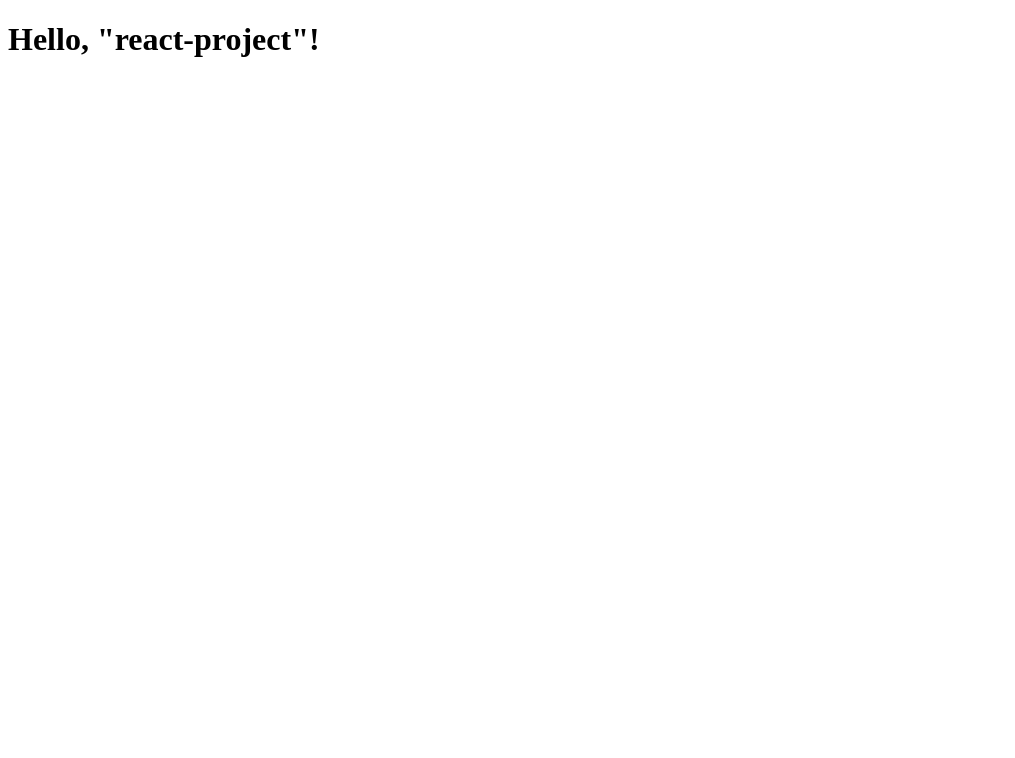
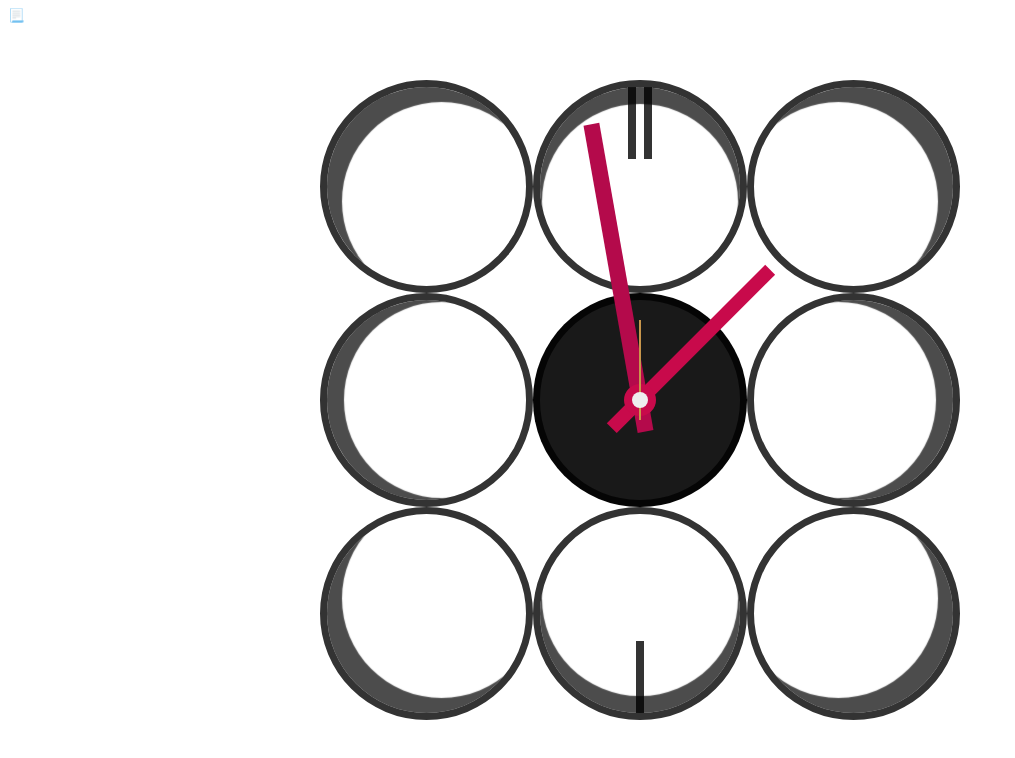
Before and after one commit to koshonson/kayaclock, a React app: page / in a window 1280 px wide. Shown: the top 758 px of the page, without its empty margins (0-1015 px from the left). Built offline with nearby package versions, Linux system fonts and the light colour scheme.

Commit message:
_v1 implementation of the clock

```diff
--- a/package.json
+++ b/package.json
@@ -4,7 +4,7 @@
 	"description": "basic React project template /w webpack and babel",
 	"main": "index.js",
 	"scripts": {
-		"start": "webpack serve",
+		"dev": "webpack serve",
 		"build": "webpack --mode production"
 	},
 	"keywords": [
--- a/src/components/App.js
+++ b/src/components/App.js
@@ -1,7 +1,26 @@
-import React from 'react';
+import '../styles/main.css';
+import React, { useState } from 'react';
+
+import Menu from './Menu';
+import Clock from './Clock';
+import Button from './Button';
+import { defaultStyles, canvasBg } from '../styles/clockStyleFunctions';
 
 const App = () => {
-	return <h1>Hello, "react-project"!</h1>;
+	const [menuVisible, setMenuVisible] = useState(false);
+	const [clockStyle, setClockStyle] = useState(defaultStyles);
+
+	const openMenu = () => {
+		setMenuVisible(!menuVisible);
+	};
+
+	return (
+		<div className="container centered" style={canvasBg(clockStyle)}>
+			<Button content="📃" onClick={openMenu} className="menu-btn" />
+			<Menu menuVisible={menuVisible} />
+			<Clock menuVisible={menuVisible} />
+		</div>
+	);
 };
 
 export default App;
--- /dev/null
+++ b/src/components/Button.js
@@ -0,0 +1,11 @@
+import React from 'react';
+
+const Button = ({ content, onClick, className }) => {
+	return (
+		<button onClick={onClick} className={className}>
+			{content}
+		</button>
+	);
+};
+
+export default Button;
--- /dev/null
+++ b/src/components/Clock.js
@@ -0,0 +1,38 @@
+import '../styles/clock.css';
+import React, { useState } from 'react';
+
+const Clock = ({ menuVisible, clockStyle }) => {
+	const [time, setTime] = useState(new Date());
+
+	return (
+		<div className={`clock centered ${menuVisible ? 'clock-open-menu' : ''}`}>
+			<div className="clock-board">
+				<div className="clock-cell"></div>
+				<div className="clock-cell">
+					<div className="pin pin-top-one"></div>
+					<div className="pin pin-top-two"></div>
+				</div>
+				<div className="clock-cell"></div>
+				<div className="clock-cell"></div>
+				<div className="clock-cell clock-center">
+					<div className="hand-leaf hr-hand-leaf"></div>
+					<div className="hand-tail hr-hand-tail"></div>
+					<div className="hand-leaf mn-hand-leaf"></div>
+					<div className="hand-tail mn-hand-tail"></div>
+					<div className="clock-center-cap-outer"></div>
+					<div className="hand-leaf sc-hand-leaf"></div>
+					<div className="hand-tail sc-hand-tail"></div>
+					<div className="clock-center-cap-inner"></div>
+				</div>
+				<div className="clock-cell"></div>
+				<div className="clock-cell"></div>
+				<div className="clock-cell">
+					<div className="pin pin-bottom-one"></div>
+				</div>
+				<div className="clock-cell"></div>
+			</div>
+		</div>
+	);
+};
+
+export default Clock;
--- /dev/null
+++ b/src/components/Menu.js
@@ -0,0 +1,19 @@
+import '../styles/menu.css';
+import React from 'react';
+
+const Menu = ({ menuVisible }) => {
+	return (
+		<div className={`menu ${menuVisible ? 'menu-open' : ''}`}>
+			<h3>Menu</h3>
+			<ul>
+				<li>Item</li>
+				<li>Item</li>
+				<li>Item</li>
+				<li>Item</li>
+				<li>Item</li>
+			</ul>
+		</div>
+	);
+};
+
+export default Menu;
--- /dev/null
+++ b/src/styles/clock.css
@@ -0,0 +1,158 @@
+.clock-board {
+	display: grid;
+	grid-template-columns: repeat(3, 1fr);
+	width: var(--clockBoardSize);
+	height: var(--clockBoardSize);
+}
+
+.clock-cell {
+	position: relative;
+	border: var(--cellBorder);
+	border-radius: var(--cellRadius);
+}
+
+.clock-center {
+	background-color: var(--centerCellColor);
+}
+
+.hand-leaf {
+	position: absolute;
+	transform-origin: bottom center;
+}
+
+.hr-hand-leaf {
+	bottom: 50%;
+	left: calc(50% - 0.9vmin);
+	background-color: var(--hrHandColor);
+	width: 1.8vmin;
+	height: 23vmin;
+	transform: rotate(45deg);
+}
+
+.mn-hand-leaf {
+	bottom: 50%;
+	left: calc(50% - 1vmin);
+	background-color: var(--mnHandColor);
+	width: 2vmin;
+	height: 35vmin;
+	transform: rotate(350deg);
+}
+
+.sc-hand-leaf {
+	bottom: 50%;
+	left: calc(50% - 0.1vmin);
+	background-color: var(--scHandColor);
+	width: 0.2vmin;
+	height: 10vmin;
+}
+
+.hand-tail {
+	position: absolute;
+	transform-origin: top center;
+}
+
+.hr-hand-tail {
+	top: 50%;
+	left: calc(50% - 0.9vmin);
+	background-color: var(--hrHandColor);
+	width: 1.8vmin;
+	height: 5vmin;
+	transform: rotate(45deg);
+}
+
+.mn-hand-tail {
+	top: 50%;
+	left: calc(50% - 1vmin);
+	background-color: var(--mnHandColor);
+	width: 2vmin;
+	height: 4vmin;
+	transform: rotate(350deg);
+}
+
+.sc-hand-tail {
+	top: 50%;
+	left: calc(50% - 0.1vmin);
+	background-color: var(--scHandColor);
+	width: 0.2vmin;
+	height: 2.5vmin;
+}
+
+.clock-center-cap-outer {
+	position: absolute;
+	top: calc(50% - 2vmin);
+	left: calc(50% - 2vmin);
+	width: 4vmin;
+	height: 4vmin;
+	background-color: var(--hrHandColor);
+	border-radius: 50%;
+}
+
+.clock-center-cap-inner {
+	position: absolute;
+	top: calc(50% - 1vmin);
+	left: calc(50% - 1vmin);
+	width: 2vmin;
+	height: 2vmin;
+	background-color: #eee;
+	border-radius: 50%;
+}
+
+.pin {
+	position: absolute;
+}
+
+.pin-top-one {
+	background-color: var(--cellBorderColor);
+	left: calc(50% - 0.5vmin - 1vmin);
+	width: 1vmin;
+	height: 9vmin;
+}
+
+.pin-top-two {
+	background-color: var(--cellBorderColor);
+	left: calc(50% - 0.5vmin + 1vmin);
+	width: 1vmin;
+	height: 9vmin;
+}
+
+.pin-bottom-one {
+	background-color: var(--cellBorderColor);
+	bottom: 0;
+	left: calc(50% - 0.5vmin);
+	width: 1vmin;
+	height: 9vmin;
+}
+
+.clock-cell:nth-child(1) {
+	box-shadow: inset var(--cellShadowThickness) var(--cellShadowThickness)
+		var(--cellShadowBlur) 0 var(--cellShadowColor);
+}
+.clock-cell:nth-child(2) {
+	box-shadow: inset 0 var(--cellShadowThickness) var(--cellShadowBlur) 2px
+		var(--cellShadowColor);
+}
+.clock-cell:nth-child(3) {
+	box-shadow: inset var(--cellShadowThicknessNegative) var(--cellShadowThickness)
+		var(--cellShadowBlur) 0 var(--cellShadowColor);
+}
+.clock-cell:nth-child(4) {
+	box-shadow: inset var(--cellShadowThickness) 0 var(--cellShadowBlur) 2px
+		var(--cellShadowColor);
+}
+.clock-cell:nth-child(6) {
+	box-shadow: inset var(--cellShadowThicknessNegative) 0 var(--cellShadowBlur) 2px
+		var(--cellShadowColor);
+}
+.clock-cell:nth-child(7) {
+	box-shadow: inset var(--cellShadowThickness) var(--cellShadowThicknessNegative)
+		var(--cellShadowBlur) 0 var(--cellShadowColor);
+}
+.clock-cell:nth-child(8) {
+	box-shadow: inset 0 var(--cellShadowThicknessNegative) var(--cellShadowBlur) 2px
+		var(--cellShadowColor);
+}
+.clock-cell:nth-child(9) {
+	box-shadow: inset var(--cellShadowThicknessNegative)
+		var(--cellShadowThicknessNegative) var(--cellShadowBlur) 0
+		var(--cellShadowColor);
+}
--- /dev/null
+++ b/src/styles/clockStyleFunctions/canvas.js
@@ -0,0 +1,4 @@
+export const canvasBg = style => {
+	const { bgColor } = style;
+	return { backgroundColor: bgColor };
+};
--- /dev/null
+++ b/src/styles/clockStyleFunctions/defaultStyles.js
@@ -0,0 +1,3 @@
+export const defaultStyles = {
+	bgColor: '#f9f9f9f'
+};
--- /dev/null
+++ b/src/styles/clockStyleFunctions/index.js
@@ -0,0 +1,2 @@
+export { defaultStyles } from './defaultStyles';
+export { canvasBg } from './canvas';
--- /dev/null
+++ b/src/styles/main.css
@@ -0,0 +1,43 @@
+* {
+	margin: 0;
+	padding: 0;
+	box-sizing: border-box;
+	font-family: sans-serif;
+}
+
+:root {
+	--clockBoardSize: 80vmin;
+	--cellRadius: 50%;
+	--cellBorderThickness: 7px;
+	--cellBorderColor: rgba(0, 0, 0, 0.8);
+	--cellBorder: var(--cellBorderThickness) solid var(--cellBorderColor);
+	--cellShadowThickness: 15px;
+	--cellShadowBlur: 1px;
+	--cellShadowThicknessNegative: calc(var(--cellShadowThickness) * -1);
+	--cellShadowColor: rgba(0, 0, 0, 0.7);
+	--centerCellColor: rgba(0, 0, 0, 0.9);
+	--hrHandColor: rgb(200, 10, 75);
+	--mnHandColor: rgb(180, 10, 75);
+	--scHandColor: rgb(200, 150, 75);
+}
+
+.container {
+	height: 100vh;
+	width: 100%;
+}
+
+.centered {
+	display: flex;
+	justify-content: center;
+	align-items: center;
+}
+
+.clock {
+	height: 100%;
+	flex: 1;
+	transition: all 2s;
+}
+
+.clock-open-menu {
+	margin-left: 30vw;
+}
--- /dev/null
+++ b/src/styles/menu.css
@@ -0,0 +1,44 @@
+.menu {
+	position: absolute;
+	background-color: rgba(250, 250, 250, 0.5);
+	top: 0;
+	left: -33vw;
+	padding: 4vmin 2vmin;
+	width: 30vw;
+	box-shadow: 1px 0 10px 0 rgba(0, 0, 0, 0.75);
+	height: 100%;
+	transition: all 2s;
+}
+
+.menu-open {
+	left: 0;
+}
+
+.menu-btn {
+	position: absolute;
+	top: 1vmin;
+	left: 1vmin;
+	cursor: pointer;
+	background-color: transparent;
+	border: none;
+	transition: 0.4s;
+	z-index: 99;
+}
+
+.menu-btn:hover {
+	transform: scale(1.1);
+}
+
+.menu ul {
+	list-style: none;
+	margin-left: 2vmin;
+}
+
+@keyframes slideIn {
+	from {
+		transform: translateX(-30vw);
+	}
+	to {
+		transform: translateX(0);
+	}
+}
--- a/webpack.config.js
+++ b/webpack.config.js
@@ -4,6 +4,7 @@ const HtmlWebpackPlugin = require('html-webpack-plugin');
 module.exports = {
 	entry: './src/index.js',
 	mode: 'development',
+	devtool: 'source-map',
 	module: {
 		rules: [
 			{
```
